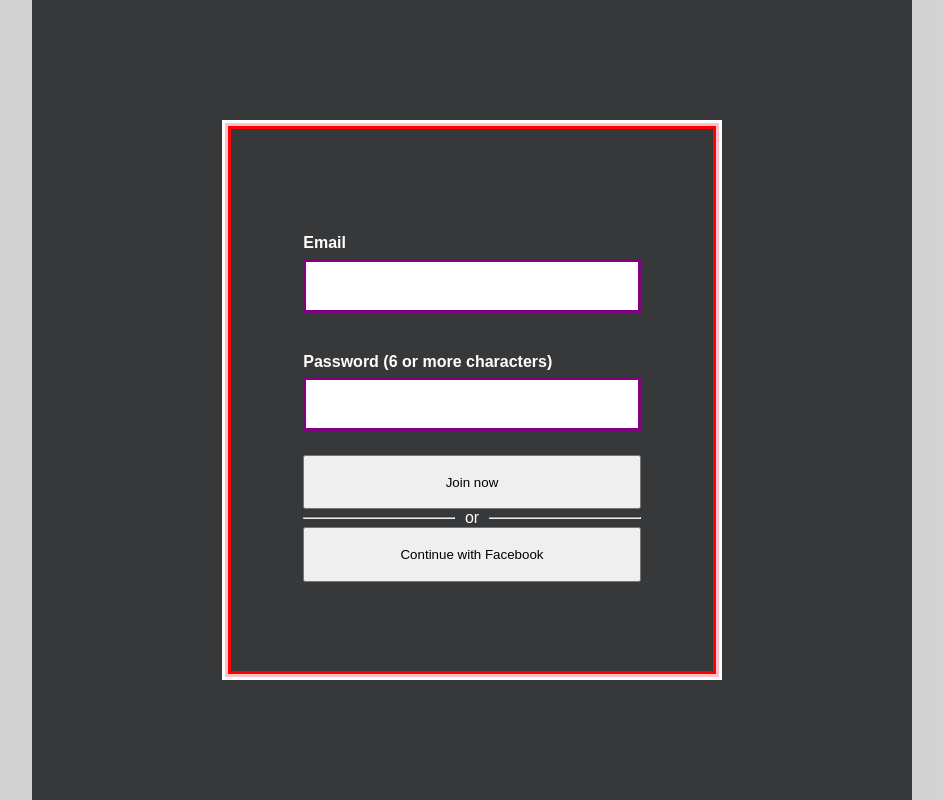
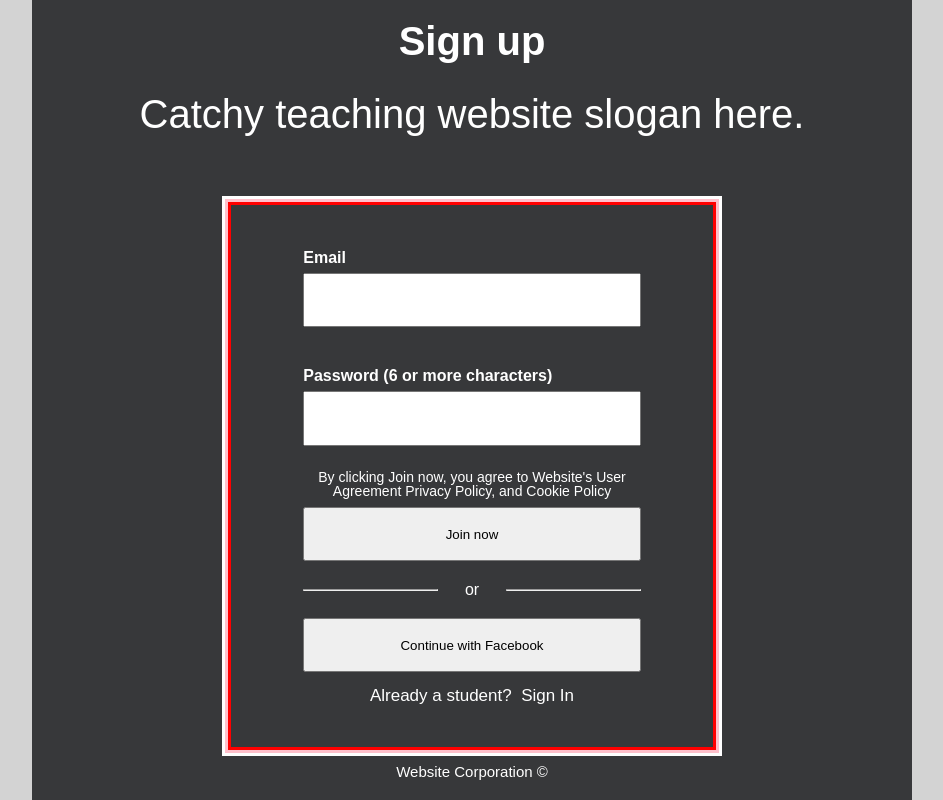
Before and after one commit to candrade86/teaching-site-frontend, a React (Create React App) app in the folder teaching-site/: page /signup in a window 1280 px wide. Shown: the whole page, without its empty margins (168-1111 px from the left). Built offline with nearby package versions, Linux system fonts and the light colour scheme.

Commit message:
added buttons and title as well as more styling

```diff
--- a/teaching-site/src/components/Signup.js
+++ b/teaching-site/src/components/Signup.js
@@ -11,13 +11,28 @@ import {
     Button,
     OrWrap,
     HRWrap,
-    HR
+    HR,
+    Policy,
+    PolicyText,
+    SigninWrap,
+    SigninText,
+    SigninLink,
+    CopyrightWrap,
+    Copyright,
+    TitleWrap,
+    Title,
+    Slogan
 } from '../styled-components/Signup';
 
 class SignUp extends Component {
     render(){
         return (
             <Container>
+                <TitleWrap>
+                    <Title>Sign up</Title>
+                    <Slogan>Catchy teaching website slogan here.</Slogan>
+                </TitleWrap>
+
                 <SignupWrap>
                     <Signup>
                         <Form>
@@ -28,12 +43,24 @@ class SignUp extends Component {
                             <LabelWrap><Label>Password (6 or more characters)</Label></LabelWrap>
                             <Input type='text' />
 
+                            <Policy>
+                                <PolicyText>By clicking Join now, you agree to Website's User Agreement Privacy Policy, and Cookie Policy</PolicyText>
+                            </Policy>
+
                             <Button>Join now</Button>
                             <OrWrap><HRWrap><HR /></HRWrap>or<HRWrap><HR /></HRWrap></OrWrap>
                             <Button>Continue with Facebook</Button>
+
+                            <SigninWrap>
+                                <SigninText>Already a student? &nbsp;</SigninText><SigninLink>Sign In</SigninLink>
+                            </SigninWrap>
                         </Form>
                     </Signup>
                 </SignupWrap>
+
+                <CopyrightWrap>
+                    <Copyright>Website Corporation &copy;</Copyright>
+                </CopyrightWrap>
             </Container>
         );
     }
--- a/teaching-site/src/styled-components/Signup.js
+++ b/teaching-site/src/styled-components/Signup.js
@@ -7,6 +7,23 @@ export const Container = styled.div`
     align-items: center;
     width: 100%;
     min-height: 100vh;
+`
+
+export const TitleWrap = styled.div`
+    text-align: center;
+    margin-bottom: 7%;
+`
+
+export const Title = styled.h1`
+    font-size: 4rem;
+    font-weight: 900;
+    color: white;
+    margin-bottom: 5%;
+`
+
+export const Slogan = styled.h1`
+    font-size: 4rem;
+    color: white;
 `
 
 export const SignupWrap = styled.div`
@@ -54,8 +71,6 @@ export const Input = styled.input`
     width: 70%;
     height: 10%;
     margin: 5% 0;
-
-    border: solid purple;
 `
 
 export const Button = styled.button`
@@ -70,19 +85,56 @@ export const OrWrap = styled.div`
     width: 70%;
     font-size: 1.6rem;
     color: white;
+    padding: 4% 0;
 `
 
 export const HRWrap = styled.div`
     display: flex;
     justify-content: flex-start;
-    width: 45%;
+    width: 40%;
 `
 
 export const HR = styled.hr`
     align-self: flex-start;
     color: white;
     width: 100%;
+`
 
-    /* border: solid yellow; */
+export const Policy = styled.div`
+    width: 70%;
+    padding-bottom: 2%;
+`
+export const PolicyText = styled.p`
+    font-size: 1.4rem;
+    color: white;
+    text-align: center;
+`
 
+export const SigninWrap = styled.div`
+    display: flex;
+    justify-content: center;
+    width: 70%;
+    padding: 3% 0;
 `
+
+export const SigninText = styled.p`
+    font-size: 1.7rem;
+    color: white;
+`
+
+export const SigninLink = styled.a`
+    font-size: 1.7rem;
+    color: white;
+`
+
+export const CopyrightWrap = styled.div`
+    display: flex;
+    justify-content: center;
+    width: 100%;
+    padding-top: 1%;
+`
+
+export const Copyright = styled.div`
+    font-size: 1.5rem;
+    color: white;
+`
```
